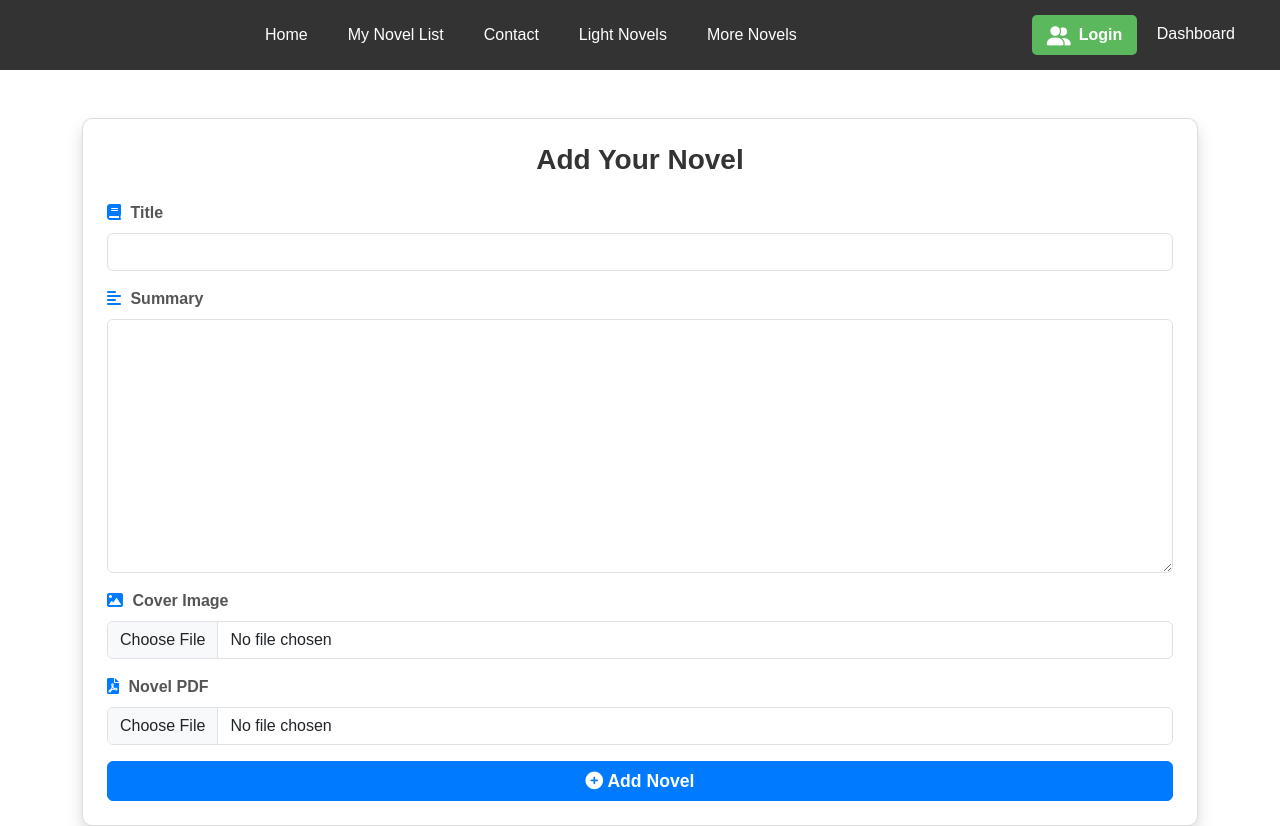
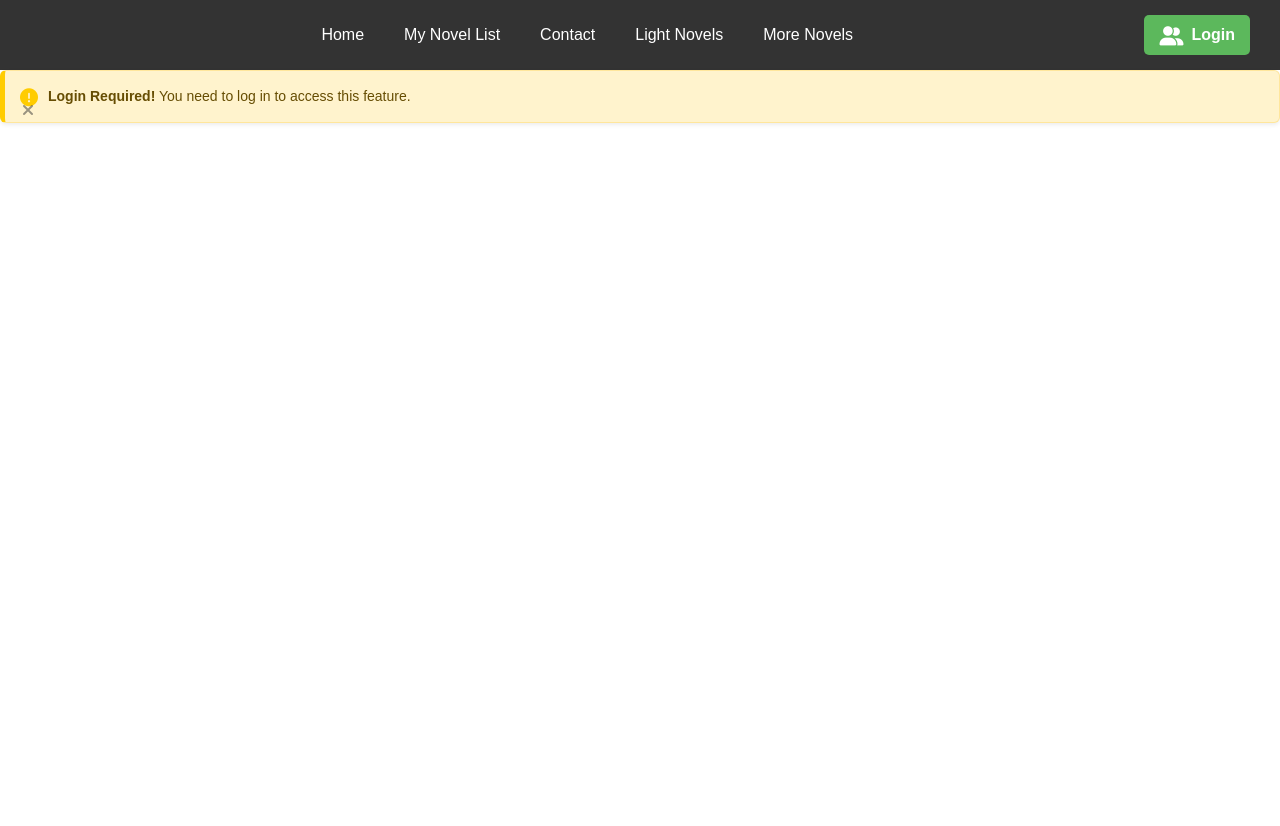
Before and after one commit to bishalkatuwal/novelwebsite, a Django app: page /writer/writer/novel/add/ in a window 1280 px wide. After the commit the page ends 124 px from the top, so only its background shows below. Run offline with Django 5.2, Linux system fonts and the light colour scheme.

Commit message:
" Added novels and volumes features"

```diff
--- a/book/templates/base.html
+++ b/book/templates/base.html
@@ -65,7 +65,6 @@
                 {% endif %}
 
              </form>
-             <a href="{% url 'user_dashboard' %}">Dashboard</a>
          </div>
 
 
--- a/writer/templates/novels/novel_form.html
+++ b/writer/templates/novels/novel_form.html
@@ -2,6 +2,8 @@
 {% load form_extras %}
 
 {% block content %}
+
+{% if user.is_aunthenticated %}
         <div class="container mt-5">
             <div class="card shadow p-4">
                 <h2 class="mb-4 text-center">Add Your Novel</h2>
@@ -38,7 +40,29 @@
             </div>
         </div>
 
+{% else %}
 
+        <div class="alert alert-warning alert-dismissible fade show shadow-sm rounded" role="alert" style="border-left: 5px solid #ffcc00; padding: 15px; font-family: 'Arial', sans-serif; font-size: 14px;">
+            <div class="d-flex align-items-center">
+                <i class="fas fa-exclamation-circle" style="font-size: 18px; color: #ffcc00; margin-right: 10px;"></i>
+                <div>
+                    <strong>Login Required!</strong> You need to log in to access this feature.
+                </div>
+            </div>
+            <button type="button" class="btn-close" data-bs-dismiss="alert" aria-label="Close" style="position: absolute; top: 10px; right: 15px; background: none; border: none;">
+                <i class="fas fa-times" style="color: #333; font-size: 16px;"></i>
+            </button>
+        </div>
+
+        <!-- Add Font Awesome for Icons -->
+        <link
+            rel="stylesheet"
+            href="https://cdnjs.cloudflare.com/ajax/libs/font-awesome/6.0.0-beta3/css/all.min.css"
+            integrity="sha384-k6RqeWeci5ZR/Lv4MR0sA0FfDOMW6cqzjA5RrjNJD7UC0Bjhh+0IFvA0VFIbXqx/"
+            crossorigin="anonymous">
+
+
+{% endif %}
 
 <style>
     /* General styling for forms */
--- a/writer/urls.py
+++ b/writer/urls.py
@@ -1,11 +1,10 @@
 from django.urls import path
-from .views import WriterNovelCreateView, WriterNovelsView, WriterNovelDetailView, DashboardView
+from .views import WriterNovelCreateView, WriterNovelsView, WriterNovelDetailView
 
 
 urlpatterns = [
 
     path('writer/novel/add/', WriterNovelCreateView.as_view(), name='novel_add'),
-    path('dashboard/', DashboardView.as_view(), name='user_dashboard'),
     path('writer/novel/list/', WriterNovelsView.as_view(), name='writer_novels_list' ),
     path('writer/novel/<int:pk>/', WriterNovelDetailView.as_view(), name='writer_novels_detail'),
 
--- a/writer/views.py
+++ b/writer/views.py
@@ -34,17 +34,3 @@
     model = WriterNovel
     template_name = 'novels/novel_detail.html'
     context_object_name = 'novel'
-
-
-
-
-class DashboardView(TemplateView):
-    template_name = 'dashboard.html'
-    login_url = '/login/'  # Redirect to login page if not authenticated
-
-    def get_context_data(self, **kwargs):
-        context = super().get_context_data(**kwargs)
-        user = self.request.user
-        context['user'] = user
-        context['novels'] = WriterNovel.objects.filter(writer=user)
-        return context
```
Also changed, not shown: db.sqlite3. Lines whose indentation alone changed are shown as unchanged.
